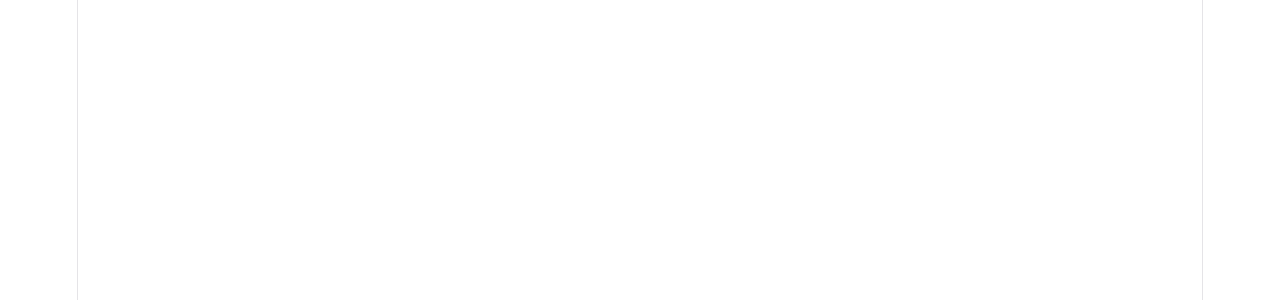
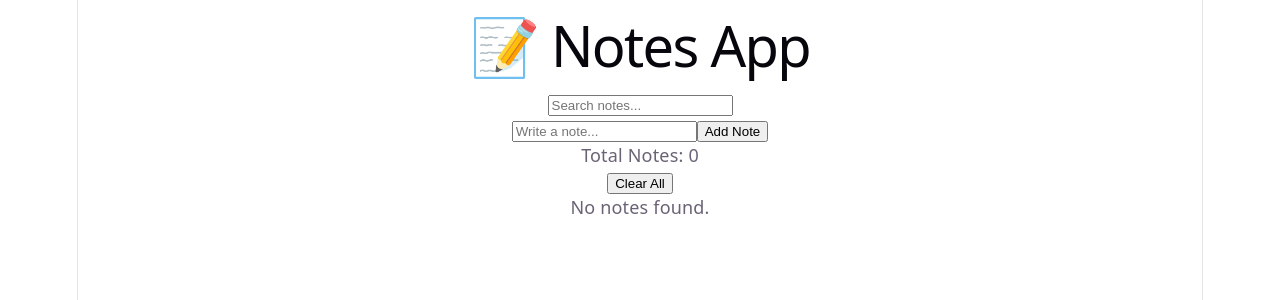
Before and after one commit to amandagm77/MiniProject_NewNotesApp, a React (Vite) app: page / in a window 1280 px wide. Shown: the top 300 px of the page. Built offline with nearby package versions, Linux system fonts and the light colour scheme.

Commit message:
Building main App file

```diff
--- a/src/App.jsx
+++ b/src/App.jsx
@@ -1,7 +1,94 @@
-import { useState } from 'react'
-import './App.css'
+import { useEffect, useState } from "react";
+import NoteForm from "./components/NoteForm";
+import NoteList from "./components/NoteList";
+import "./App.css";
 
 function App() {
+  const [notes, setNotes] = useState([]);
+  const [search, setSearch] = useState("");
+  const [editingNote, setEditingNote] = useState(null);
+
+  // Load from localStorage
+  useEffect(() => {
+    const saved = JSON.parse(localStorage.getItem("notes"));
+    if (saved) setNotes(saved);
+  }, []);
+
+  // Save to localStorage whenever notes change
+  useEffect(() => {
+    localStorage.setItem("notes", JSON.stringify(notes));
+  }, [notes]);
+
+  // Add note
+  const addNote = (text) => {
+    const newNote = {
+      id: Date.now(),
+      text,
+    };
+    setNotes([newNote, ...notes]);
+  };
+
+  // Delete note
+  const deleteNote = (id) => {
+    setNotes(notes.filter((note) => note.id !== id));
+  };
+
+  // Start editing
+  const startEdit = (note) => {
+    setEditingNote(note);
+  };
+
+  // Update note
+  const updateNote = (updatedText) => {
+    setNotes(
+      notes.map((note) =>
+        note.id === editingNote.id
+          ? { ...note, text: updatedText }
+          : note
+      )
+    );
+    setEditingNote(null);
+  };
+
+  // Clear all notes
+  const clearAll = () => {
+    setNotes([]);
+  };
+
+  // Filter notes
+  const filteredNotes = notes.filter((note) =>
+    note.text.toLowerCase().includes(search.toLowerCase())
+  );
+
+  return (
+    <div className="app">
+      <h1>📝 Notes App</h1>
+
+      <input
+        type="text"
+        placeholder="Search notes..."
+        value={search}
+        onChange={(e) => setSearch(e.target.value)}
+      />
+
+      <NoteForm
+        addNote={addNote}
+        editingNote={editingNote}
+        updateNote={updateNote}
+      />
+
+      <div className="controls">
+        <p>Total Notes: {notes.length}</p>
+        <button onClick={clearAll}>Clear All</button>
+      </div>
+
+      <NoteList
+        notes={filteredNotes}
+        deleteNote={deleteNote}
+        startEdit={startEdit}
+      />
+    </div>
+  );
 }
 
 export default App;
```
